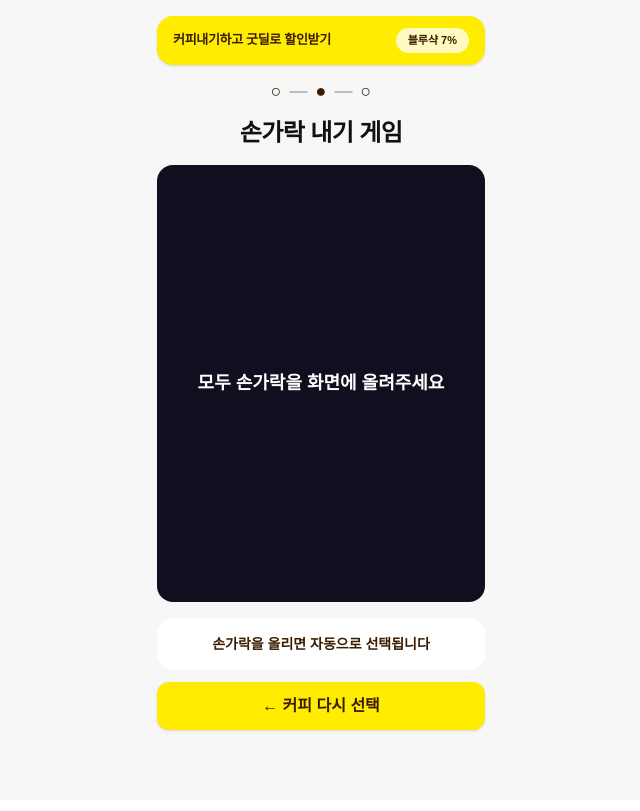
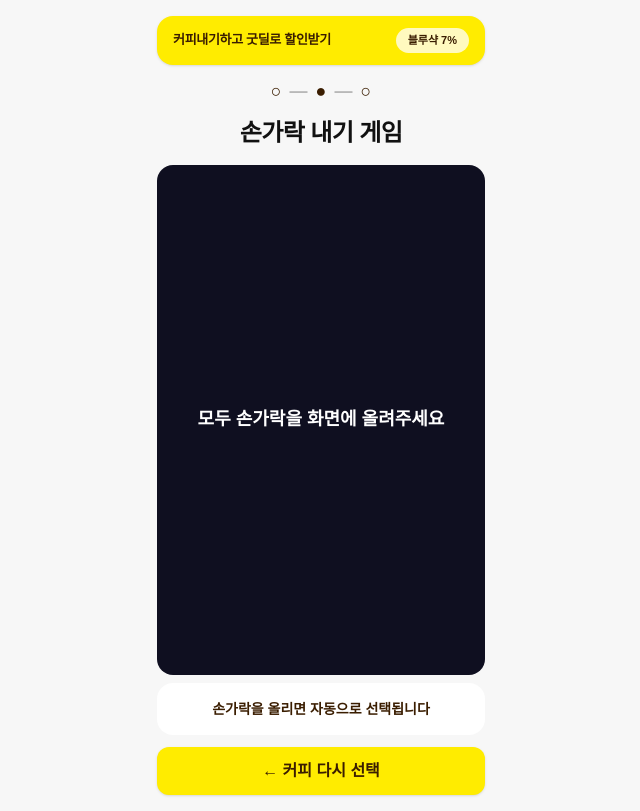
Before and after one commit to maven-wav/coffee-game, a Next.js app: page / in a window 1280 px wide. Both pictures are taken after a click on the button "게임 시작 →". Shown: the whole page, without its empty margins (319-959 px from the left). Built offline with nearby package versions, Linux system fonts and the light colour scheme.

Commit message:
동그라미 반전효과 변경

```diff
--- a/app/page.tsx
+++ b/app/page.tsx
@@ -54,6 +54,7 @@ export default function Home() {
   const [step, setStep] = useState<Step>("select");
   const [selectedCafeIndex, setSelectedCafeIndex] = useState(0);
   const [rings, setRings] = useState<RingPoint[]>([]);
+  const [winnerColor, setWinnerColor] = useState<string | null>(null);
   const [gameStatus, setGameStatus] = useState<"idle" | "counting" | "picked">(
     "idle",
   );
@@ -117,6 +118,7 @@ export default function Home() {
     colorIndexRef.current = 0;
     hasPickedRef.current = false;
     setRings([]);
+    setWinnerColor(null);
     setGameStatus("idle");
   }, [clearResultTimer, clearSelectTimer]);
 
@@ -130,8 +132,10 @@ export default function Home() {
     clearSelectTimer();
     hasPickedRef.current = true;
 
-    const [winnerId] =
+    const [winnerId, winnerPoint] =
       touchEntries[Math.floor(Math.random() * touchEntries.length)];
+
+    setWinnerColor(winnerPoint.color);
 
     touchesRef.current.forEach((point, id) => {
       touchesRef.current.set(id, {
@@ -344,7 +348,7 @@ export default function Home() {
               })}
             </div>
 
-            <div className="mt-auto pt-5">
+            <div className="mt-3">
               <div className="mb-2 rounded-2xl bg-white p-3 text-sm font-bold text-[#3A1D00]">
                 블루샥이 지금 최대 할인! 오늘의 추천 ☕
               </div>
@@ -369,8 +373,11 @@ export default function Home() {
 
             <div
               ref={gameZoneRef}
-              className="relative grid aspect-[9/12] w-full overflow-hidden rounded-2xl bg-[#0F0F20]"
-              style={{ touchAction: "none" }}
+              className="relative grid aspect-[9/14] w-full overflow-hidden rounded-2xl bg-[#0F0F20] transition-colors duration-300"
+              style={{
+                touchAction: "none",
+                backgroundColor: winnerColor ?? "#0F0F20",
+              }}
             >
               <div
                 className={`pointer-events-none m-auto px-8 text-center text-lg font-black leading-snug text-white transition-opacity ${
@@ -389,11 +396,11 @@ export default function Home() {
                     top: ring.y,
                     width: ring.isWinner ? 120 : 100,
                     height: ring.isWinner ? 120 : 100,
-                    opacity: ring.isDimmed ? 0.18 : 1,
+                    opacity: ring.isDimmed ? 0 : 1,
                     transform: "translate(-50%, -50%)",
                   }}
                 >
-                  {!ring.isDimmed && (
+                  {!ring.isDimmed && !ring.isWinner && (
                     <span
                       className="absolute inset-0 animate-ping rounded-full opacity-35"
                       style={{
@@ -405,15 +412,15 @@ export default function Home() {
                     <span
                       className="absolute inset-0 rounded-full"
                       style={{
-                        backgroundColor: ring.color,
-                        boxShadow: `0 0 32px ${ring.color}`,
+                        backgroundColor: "#0F0F20",
+                        boxShadow: "0 0 32px rgba(15, 15, 32, 0.35)",
                       }}
                     >
                       <span
                         className="absolute left-1/2 top-1/2 h-[60px] w-[60px] -translate-x-1/2 -translate-y-1/2 rounded-full"
                         style={{
-                          backgroundColor: "#0F0F20",
-                          border: `3px solid ${ring.color}`,
+                          backgroundColor: "transparent",
+                          border: `4px solid ${ring.color}`,
                         }}
                       />
                     </span>
@@ -430,7 +437,7 @@ export default function Home() {
               ))}
             </div>
 
-            <p className="mt-4 rounded-2xl bg-white px-4 py-4 text-center text-sm font-black text-[#3A1D00]">
+            <p className="mt-2 rounded-2xl bg-white px-4 py-4 text-center text-sm font-black text-[#3A1D00]">
               {gameStatusText}
             </p>
             <button
```
